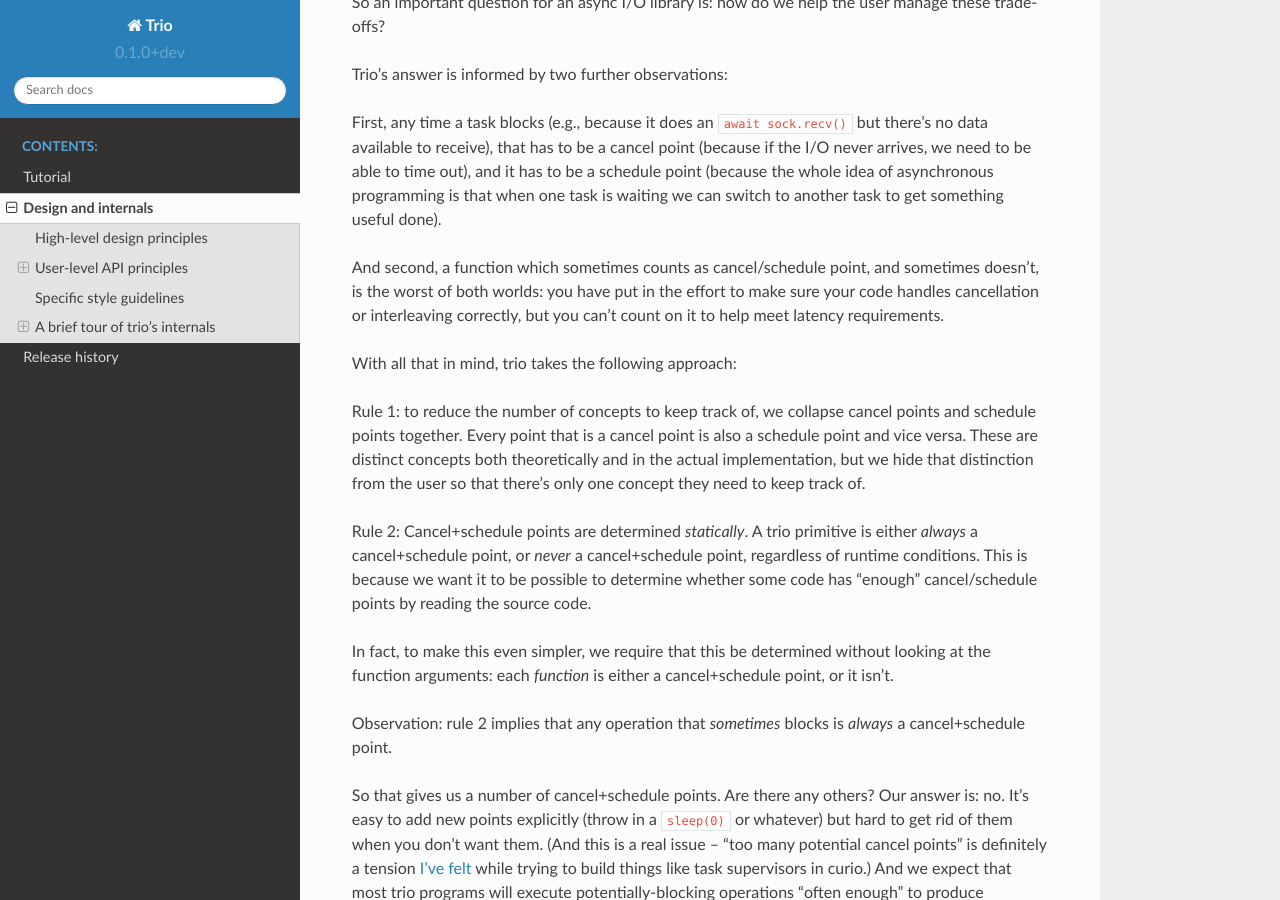
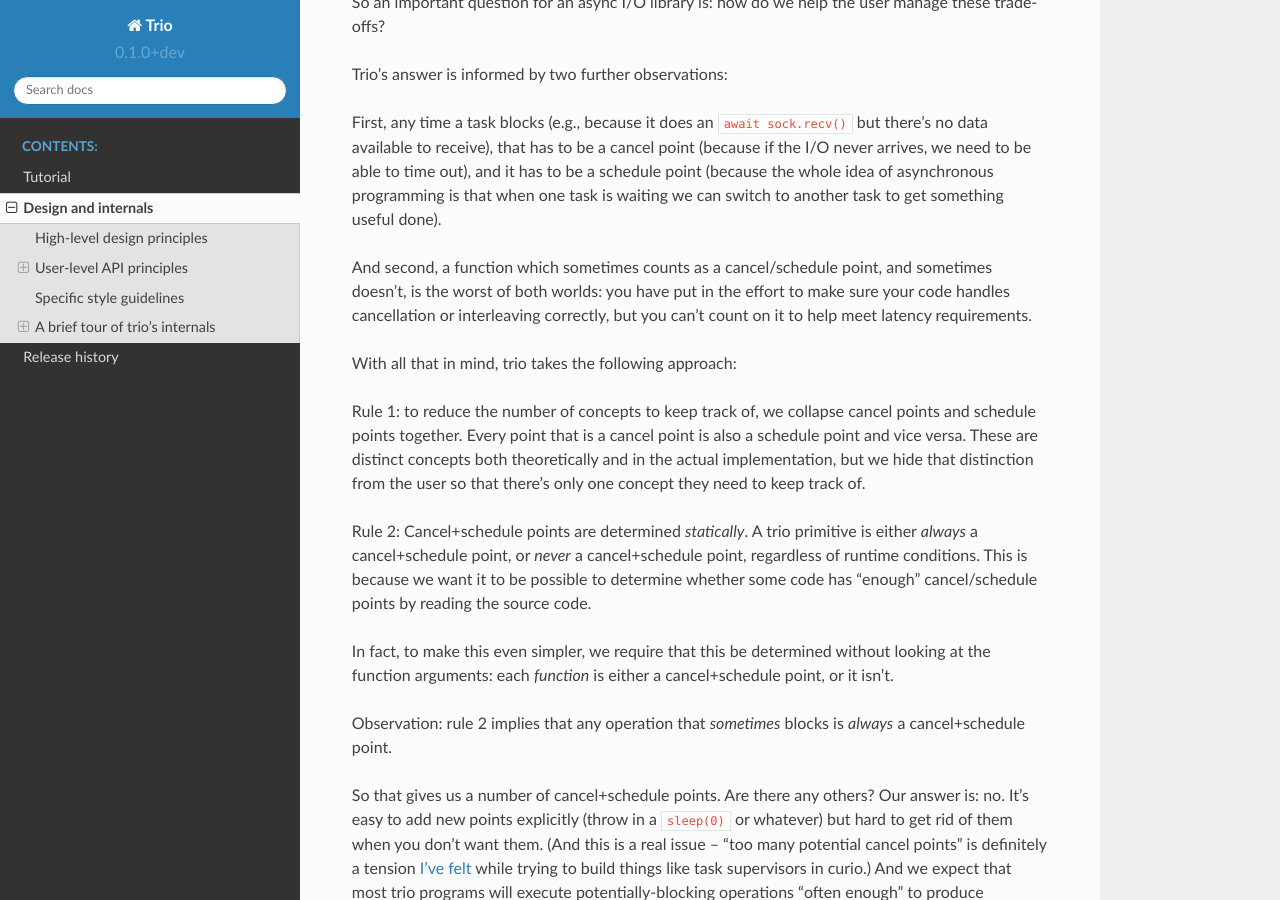
Before and after one commit to GangCheng0619/trio-py-app, a Sphinx documentation site: the page built from docs/source/design.rst, in a window 1280 px wide and 900 px high, scrolled down 3170 px. Built offline with Sphinx 7.4.7 and the Read the Docs theme 2.0.0, drawn with Linux system fonts in a browser that asks for light colours; pages that are not in the unit, such as notebooks, are missing from menus; the version number is read from the project's files by our own code.

Commit message:
Add an "a"

```diff
--- a/docs/source/design.rst
+++ b/docs/source/design.rst
@@ -196,7 +196,7 @@
 when one task is waiting we can switch to another task to get
 something useful done).
 
-And second, a function which sometimes counts as cancel/schedule
+And second, a function which sometimes counts as a cancel/schedule
 point, and sometimes doesn't, is the worst of both worlds: you have
 put in the effort to make sure your code handles cancellation or
 interleaving correctly, but you can't count on it to help meet latency
```
